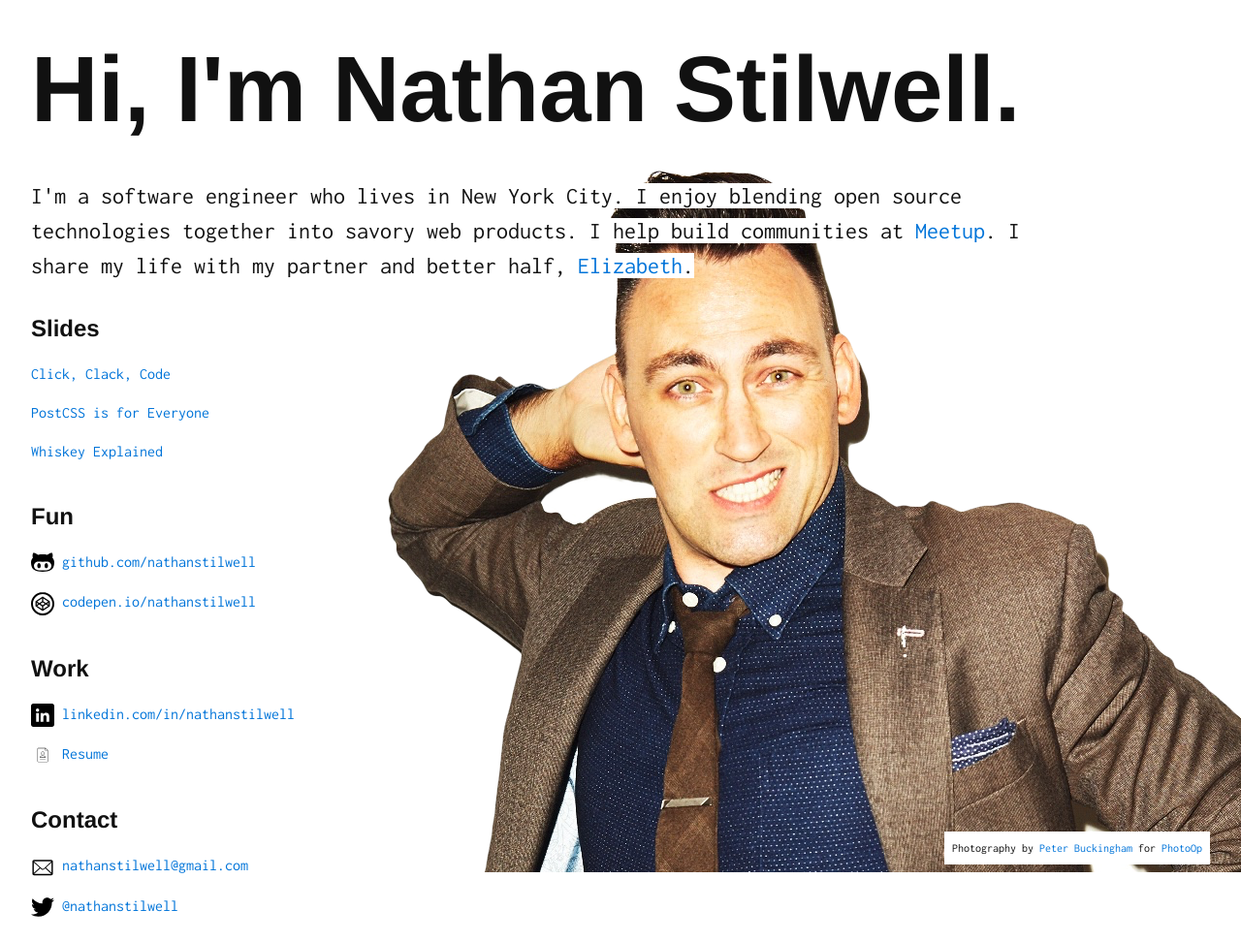
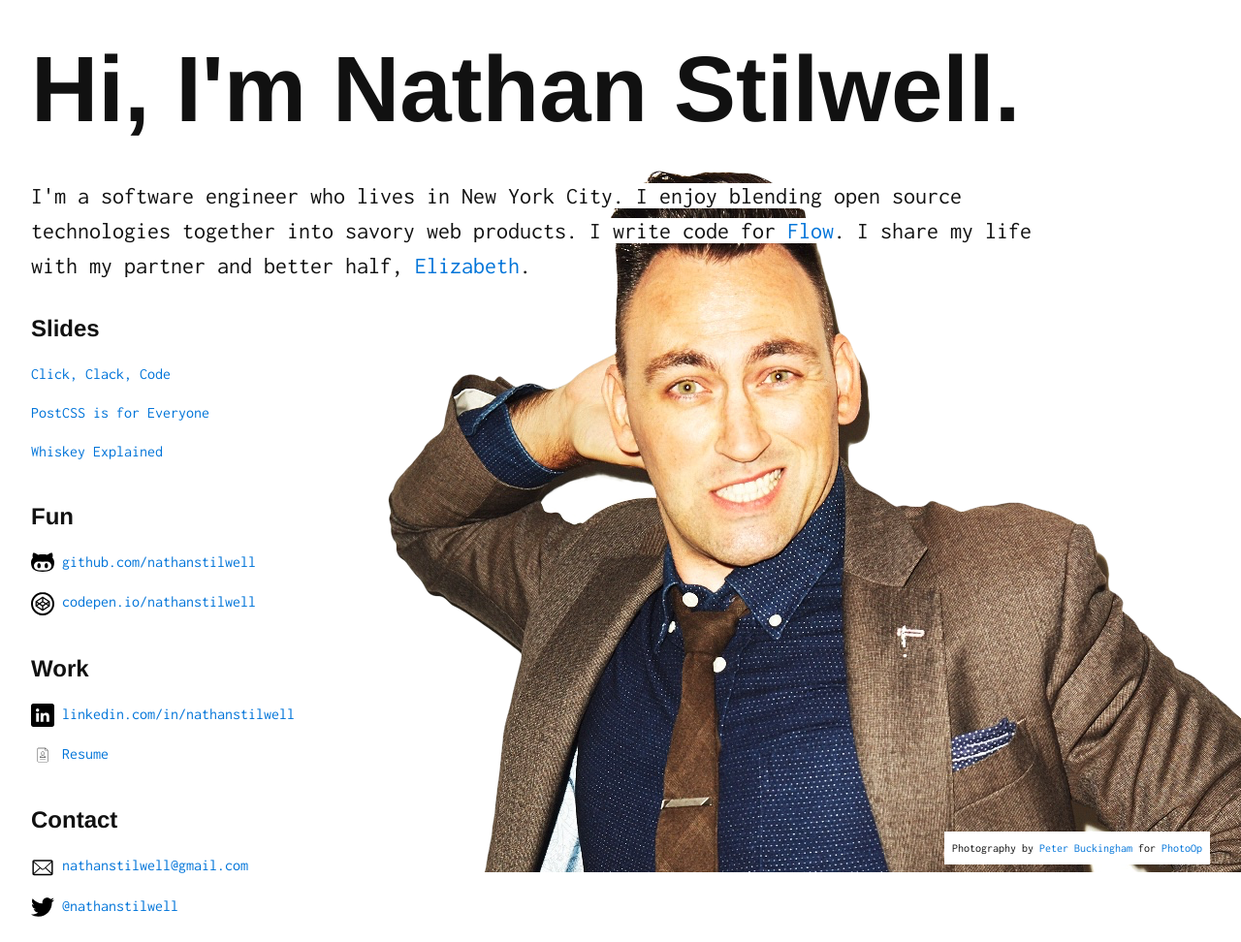
Before and after one commit to nathanstilwell/nathanstilwell.github.com, a Jekyll site: the page index.html, which Jekyll copies as it is, in a window 1280 px wide. Shown: the whole page at 97% size. Built offline with Jekyll 4.4.1, drawn with Linux system fonts in a browser that asks for light colours.

Commit message:
I don't work at Meetup anymore
Updating my employment.

fixes #4

```diff
--- a/index.html
+++ b/index.html
@@ -53,8 +53,7 @@
       <p class="description col-10 px3 m0 mt3">
         <span class="bg-white">
         I'm a software engineer who lives in New York City. I enjoy blending
-        open source technologies together into savory web products. I help build
-        communities at <a href="http://www.meetup.com/">Meetup</a>. I share my
+        open source technologies together into savory web products. I write code for <a href="http://flow.io/">Flow</a>. I share my
         life with my partner and better half,
         <a href="http://thenotepasser.com/" target="_blank">Elizabeth</a>.
         </span>
```
